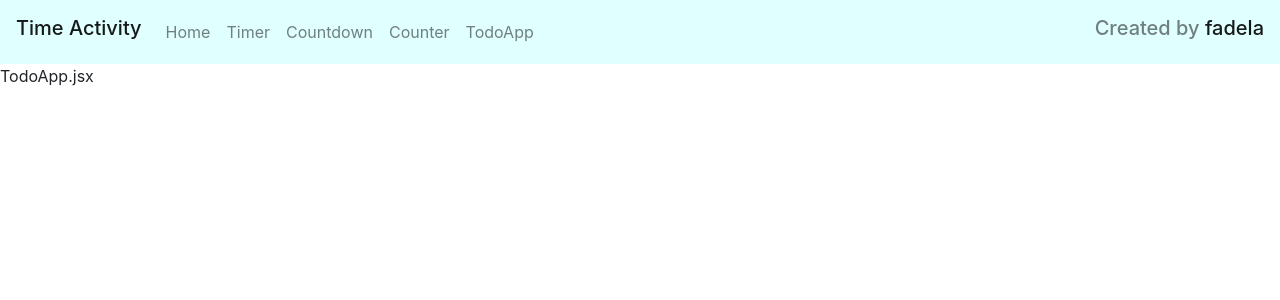
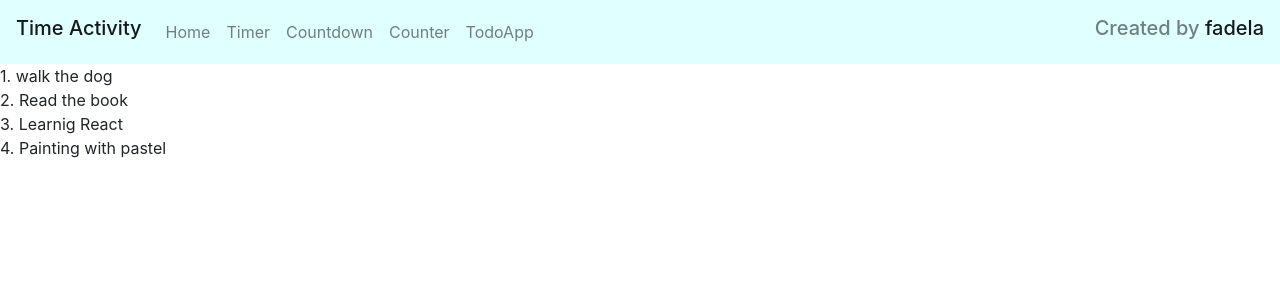
Before and after one commit to fadela/timeactivity, a React (Create React App) app: page /todoapp in a window 1280 px wide. Shown: the top 300 px of the page. Built offline with nearby package versions, Linux system fonts and the light colour scheme.

Commit message:
Add static todo list

```diff
--- /dev/null
+++ b/src/Components/Todo.jsx
@@ -0,0 +1,13 @@
+import React, { Component } from 'react';
+class Todo extends Component {
+    state = {  }
+    render() {
+        let {id, text} = this.props;
+
+        return ( <div>
+            {id}. {text}
+        </div> );
+    }
+}
+
+export default Todo;
--- a/src/Components/TodoApp.jsx
+++ b/src/Components/TodoApp.jsx
@@ -1,12 +1,22 @@
 import React, { Component } from 'react';
 import Nav from './Nav';
+import TodoList from './TodoList';
 
 class TodoApp extends Component {
-    state = {  }
+    state = {
+        todos: [
+           {id:1, text:'walk the dog'},
+           {id:2, text:'Read the book'},
+           {id:3, text:'Learnig React'},
+           {id:4, text:'Painting with pastel'}
+        ]
+     };
     render() {
+        let {todos} = this.state;
+
         return ( <div>
             <Nav/>
-            TodoApp.jsx
+            <TodoList todos={todos}/>
         </div> );
     }
 }
--- /dev/null
+++ b/src/Components/TodoList.jsx
@@ -0,0 +1,21 @@
+import React, { Component } from 'react';
+import Todo from './Todo';
+class TodoList extends Component {
+    state = {  }
+
+    renderTodos = () => {
+        let {todos} = this.props;
+        return todos.map( (todo) => {
+            return (
+                <Todo key={todo.id} {...todo}/>
+            )
+        })
+    }
+    render() {
+        return ( <div>
+            {this.renderTodos()}
+        </div> );
+    }
+}
+
+export default TodoList;
```
